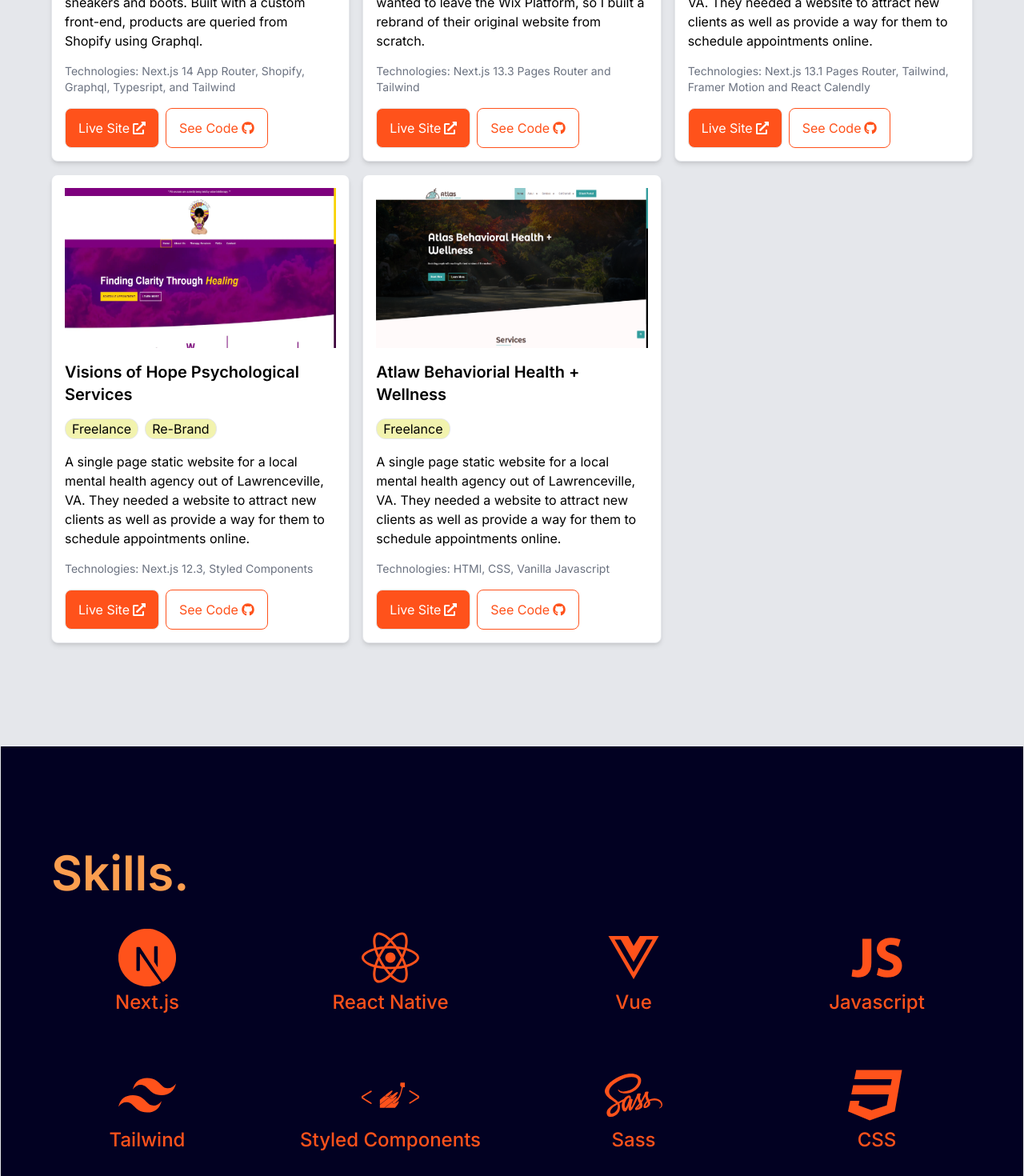
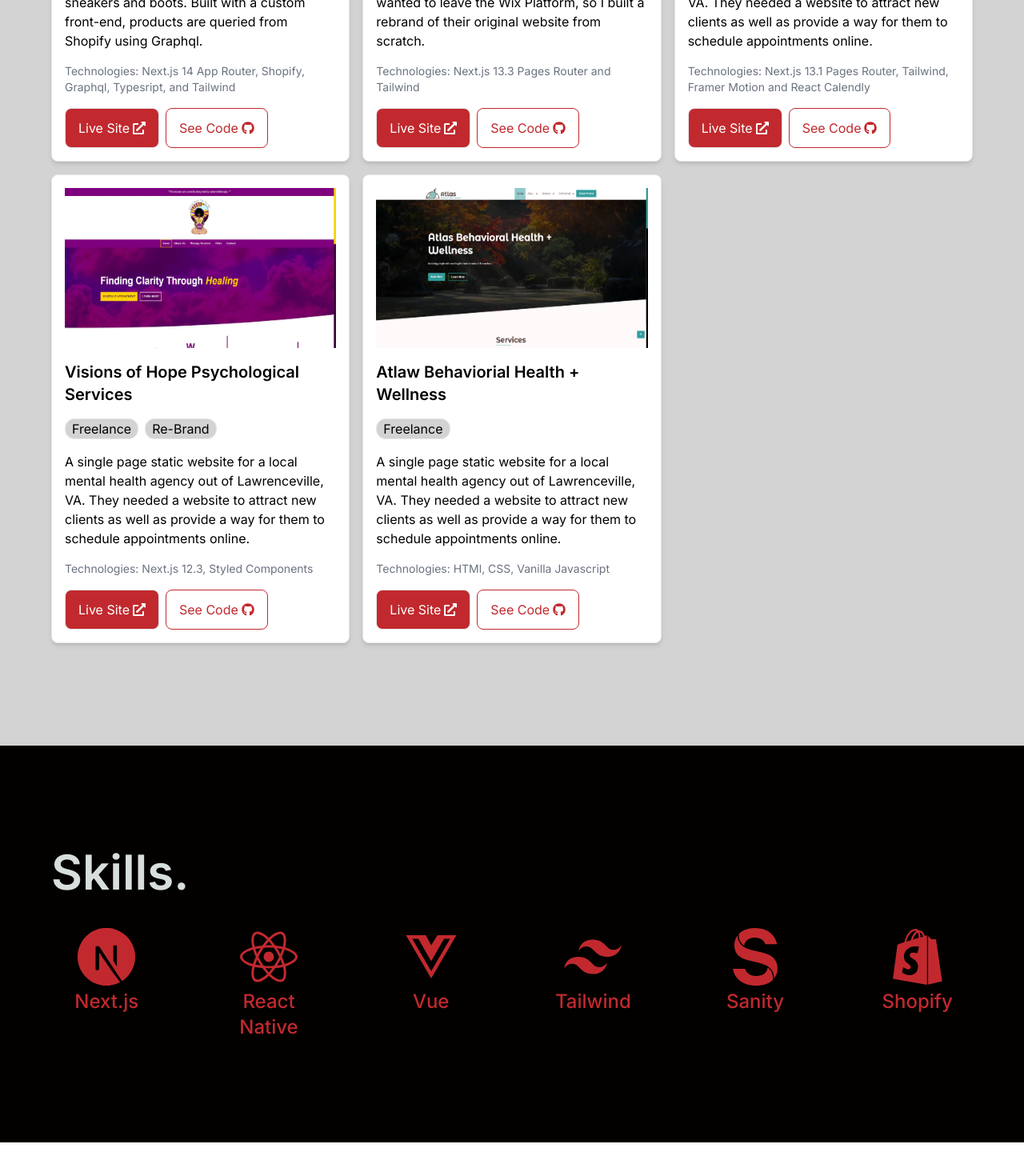
Before and after one commit to artsycoder533/portfolio-v2, a Next.js app: page / in a window 1280 px wide. Shown: the part 1240-2710 px from the top of the page at 80% size. Built offline with nearby package versions, Linux system fonts and the light colour scheme.

Commit message:
chore: updated colors and styles

```diff
--- a/app/components/Form.tsx
+++ b/app/components/Form.tsx
@@ -52,7 +52,7 @@
       <input type="hidden" name="portfoliov2" value="portfoliov2" />
       <button
         type="submit"
-        className="bg-accent hover:bg-secondary text-white px-3 py-2 rounded"
+        className="bg-accent hover:bg-secondary text-white px-4 py-3 rounded-lg"
       >
         Send Message
       </button>
--- a/app/components/Hero.tsx
+++ b/app/components/Hero.tsx
@@ -21,13 +21,13 @@
           <div className="mt-6 flex flex-row gap-4">
             <Link
               href="#projects"
-              className="border bg-accent text-white rounded px-3 py-2 hover:bg-secondary"
+              className="border bg-accent text-white rounded-lg px-4 py-3 hover:bg-secondary"
             >
               View Projects
             </Link>
             <Link
               href="#contact"
-              className="border border-accent text-accent rounded px-3 py-2 hover:text-secondary hover:border-secondary"
+              className="border border-accent text-accent rounded-lg px-4 py-3 hover:text-secondary hover:border-secondary"
             >
               Contact
             </Link>
--- a/app/components/Navbar.tsx
+++ b/app/components/Navbar.tsx
@@ -1,8 +1,6 @@
 "use client";
 import React, { useState } from "react";
 import Link from "next/link";
-import Image from "next/image";
-import logo from "../public/images/logo.png";
 import RotatingHamburger from "./RotatingHamburger";
 import { useEffect } from "react";
 
@@ -25,7 +23,6 @@
       document.body.style.overflowY = "auto";
     }
 
-    // // Cleanup function to reset the style when the component unmounts or when the 'open' state changes.
     return () => {
       document.body.style.overflowY = "auto";
     };
@@ -34,7 +31,7 @@
   return (
     <nav className="flex items-center justify-between max-w-[1400px]  flex-col md:flex-row md:w-full mx-auto py-2">
       <div className="flex items-center justify-between w-full md:w-auto">
-        <p className="text-2xl font-bold text-accent">{'<NJ />'}</p>
+        <p className="text-2xl font-bold text-accent">{"<NJ />"}</p>
         <RotatingHamburger open={open} setOpen={setOpen} />
       </div>
       <ul
--- a/app/components/Projects.tsx
+++ b/app/components/Projects.tsx
@@ -1,20 +1,17 @@
 import React from "react";
-import Image from "next/image";
-import omni from "../../public/images/omni.png";
-import Link from "next/link";
-import { FaExternalLinkAlt, FaGithub } from "react-icons/fa";
-import {projects} from '../utils/data'
+import { projects } from "../utils/data";
 import ProjectCard from "./ProjectCard";
 
-type Props = {};
-
-const Projects = (props: Props) => {
+const Projects = () => {
   return (
-    <section className="py-32 bg-gray-200" id="projects">
+    <section className="py-32 bg-background" id="projects">
       <div className="max-w-[1400px] w-[90vw] mx-auto flex flex-col ">
         <h2 className="text-6xl my-6 font-semibold">Projects.</h2>
-        <div className="grid sm:grid-cols-2 lg:grid-cols-3  gap-4">{projects?.map(project => <ProjectCard {...project} key={project.title}/>)}</div>
-
+        <div className="grid sm:grid-cols-2 lg:grid-cols-3  gap-4">
+          {projects?.map((project) => (
+            <ProjectCard {...project} key={project.title} />
+          ))}
+        </div>
       </div>
     </section>
   );
--- a/app/components/Skills.tsx
+++ b/app/components/Skills.tsx
@@ -1,15 +1,12 @@
 import React from 'react'
-import { SiNextdotjs, SiTailwindcss, SiStyledcomponents} from "react-icons/si";
-import { FaReact, FaVuejs, FaSass, FaCss3 } from "react-icons/fa";
-import { IoLogoJavascript } from "react-icons/io";
+import { SiNextdotjs, SiTailwindcss, SiSanity} from "react-icons/si";
+import { FaReact, FaVuejs, FaShopify } from "react-icons/fa";
 
-type Props = {}
-
-const Skills = (props: Props) => {
+const Skills = () => {
   return (
-    <section className="border py-32 bg-primary" id="skills">
+    <section className="py-32 bg-primary" id="skills">
         <h2 className="text-6xl mb-10 font-semibold max-w-[1400px] w-[90vw] mx-auto text-secondary">Skills.</h2>
-        <div className="max-w-[1400px] w-[90vw] mx-auto grid grid-cols-2 md:grid-cols-3 lg:grid-cols-4 justify-center text-2xl font-medium text-accent gap-16">
+        <div className="max-w-[1400px] w-[90vw] mx-auto grid grid-cols-2 md:grid-cols-3 lg:grid-cols-6 justify-center text-2xl font-medium text-accent gap-16">
             <div className="flex flex-col items-center gap-1 text-center">
                 <SiNextdotjs className="text-7xl"/>
                 <p>Next.js</p>
@@ -23,24 +20,16 @@
                 <p>Vue</p>
             </div>
             <div className="flex flex-col items-center gap-1 text-center">
-                <IoLogoJavascript className="text-7xl"/>
-                <p>Javascript</p>
-            </div>
-            <div className="flex flex-col items-center gap-1 text-center">
                 <SiTailwindcss className="text-7xl"/>
                 <p>Tailwind</p>
             </div>
             <div className="flex flex-col items-center gap-1 text-center">
-                <SiStyledcomponents className="text-7xl"/>
-                <p>Styled Components</p>
+                <SiSanity className="text-7xl"/>
+                <p>Sanity</p>
             </div>
             <div className="flex flex-col items-center gap-1 text-center">
-                <FaSass className="text-7xl"/>
-                <p>Sass</p>
-            </div>
-            <div className="flex flex-col items-center gap-1 text-center">
-                <FaCss3 className="text-7xl"/>
-                <p>CSS</p>
+                <FaShopify className="text-7xl"/>
+                <p>Shopify</p>
             </div>
         </div>
     </section>
--- a/tailwind.config.ts
+++ b/tailwind.config.ts
@@ -14,11 +14,11 @@
           'conic-gradient(from 180deg at 50% 50%, var(--tw-gradient-stops))',
       },
       colors: {
-        primary: '#020122',
-        secondary: '#FC9E4F',
-        accent: '#FF521B',
-        secondaryLight: '#EDD382',
-        background: '#F2F3AE'
+        primary: '#020100',
+        secondary: '#D7DEDC',
+        accent: '#C1292E',
+        secondaryLight: '#CFCFCD',
+        background: '#D3D3D3'
       }
     },
   },
```
